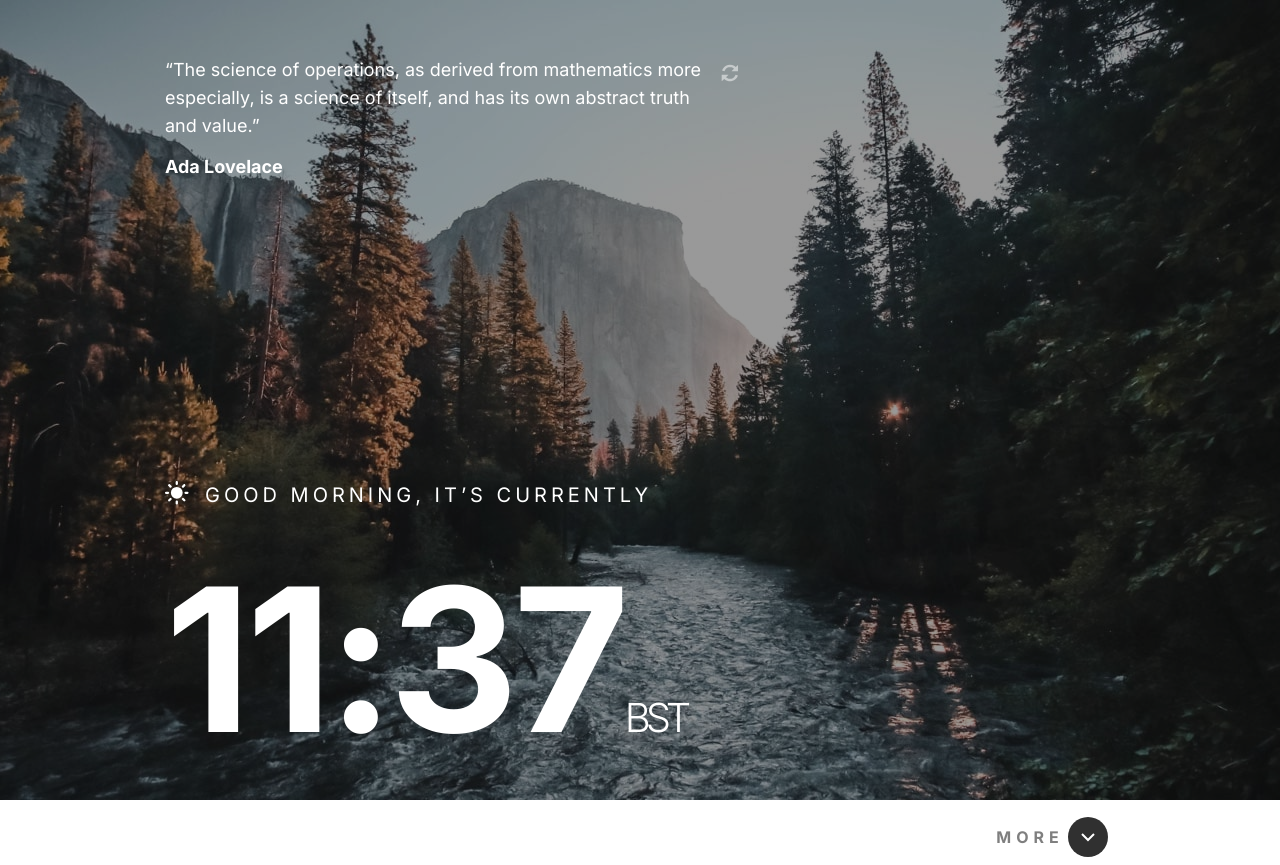
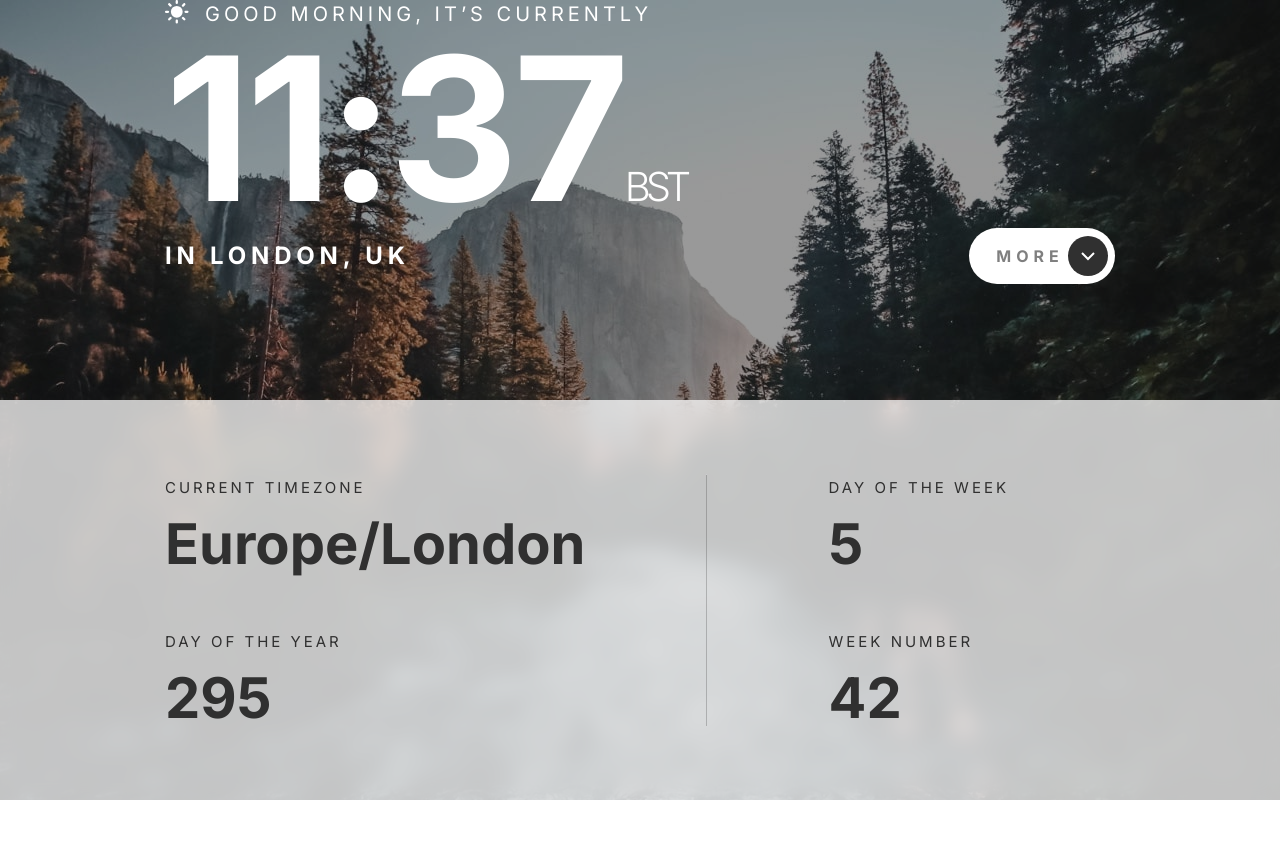
Before and after one commit to GustavoJuvino/Clock-App, a Next.js app: page / in a window 1280 px wide. After the commit the page ends 800 px from the top, so only its background shows below. Built offline with nearby package versions, Linux system fonts and the light colour scheme.

Commit message:
design: add css to Infos Component

```diff
--- /dev/null
+++ b/src/app/components/Infos.tsx
@@ -0,0 +1,88 @@
+import React from 'react'
+
+const Infos = () => {
+  return (
+    <section
+      id="infos_container"
+      className="
+        absolute
+        bottom-0
+        z-50
+        h-[256px]
+        w-full
+        text-darker-gunpowder-gray
+        sm:h-[440px]
+        md:h-[400px]
+      "
+    >
+      <div
+        className="
+          flex
+          justify-between
+          max-sm:mx-[26px]
+          max-sm:my-12
+          max-sm:flex-col
+          sm:ml-16
+          sm:w-[538px]
+          max-md:sm:my-[120px]
+          md:my-[74px]
+          lg:ml-[165px]
+          lg:w-[844px]
+        "
+      >
+        <section className="flex flex-col gap-4 sm:gap-[42px]">
+          <div className="max-sm:flex max-sm:justify-between">
+            <span
+              className="
+                  text-[13px]
+                  uppercase
+                  leading-[28px]
+                  tracking-[2.6px]
+                  lg:text-[15px]
+                  lg:tracking-[3px]
+                "
+            >
+              current timezone
+            </span>
+            <h2 className="text-[20px] font-bold sm:text-[40px] lg:text-5xl">
+              Europe/London
+            </h2>
+          </div>
+
+          <div className="max-sm:flex max-sm:justify-between">
+            <span className=" text-[13px] uppercase leading-[28px] tracking-[2.6px] lg:text-[15px] lg:tracking-[3px]">
+              day of the year
+            </span>
+            <h2 className="text-[20px] font-bold sm:text-[40px] lg:text-5xl">
+              295
+            </h2>
+          </div>
+        </section>
+
+        <hr className="h-[252px] w-[1px] bg-darker-gunpowder-gray opacity-25 max-sm:hidden" />
+
+        <section className="flex flex-col gap-4 max-sm:mt-4 sm:gap-[42px]">
+          <div className="max-sm:flex max-sm:justify-between">
+            <span className="text-[13px] uppercase leading-[28px] tracking-[2.6px] lg:text-[15px] lg:tracking-[3px]">
+              day of the week
+            </span>
+            <h2 className="text-[20px] font-bold sm:text-[40px] lg:text-5xl">
+              5
+            </h2>
+          </div>
+
+          <div className="max-sm:flex max-sm:justify-between">
+            <span className=" text-[13px] uppercase leading-[28px] tracking-[2.6px] lg:text-[15px] lg:tracking-[3px]">
+              week number
+            </span>
+            <h2 className="text-[20px] font-bold sm:text-[40px] lg:text-5xl">
+              42
+            </h2>
+          </div>
+        </section>
+      </div>
+    </section>
+  )
+}
+
+export default Infos
--- a/src/app/components/Main.tsx
+++ b/src/app/components/Main.tsx
@@ -2,6 +2,7 @@ import Image from 'next/image'
 import React from 'react'
 import { Refresh, Sun } from '../../../public/assets/svgs'
 import Button from './Button'
+import Infos from './Infos'
 
 const Main = () => {
   return (
@@ -17,7 +18,7 @@ const Main = () => {
       />
 
       <section className="flex w-full flex-col max-sm:pl-[26px] sm:px-16 lg:px-[165px]">
-        <div className="z-50 mt-14 h-auto w-[324px] md:w-[573px]">
+        {/* <div className="z-50 mt-14 h-auto w-[324px] md:w-[573px]">
           <div className="flex justify-between">
             <p className="w-full text-[12px] leading-[22px] sm:w-[88%] sm:text-base md:w-[100%]">
               “The science of operations, as derived from mathematics more
@@ -27,9 +28,9 @@ const Main = () => {
             <Refresh className="sm:mt-2" />
           </div>
           <h5 className="mt-[13px] text-[12px] sm:text-lg">Ada Lovelace</h5>
-        </div>
+        </div> */}
 
-        <section className="z-50 mt-[300px] w-auto">
+        <section className="z-50 w-auto">
           <div className="flex gap-x-4">
             <Sun />
             <h4 className="text-[12px] max-md:tracking-[3.6px] sm:text-base md:text-xl">
@@ -40,10 +41,11 @@ const Main = () => {
           <div className="max-sm:mt-4">
             <h1
               className="
-                text-[100px]
+                text-6xl
                 font-bold
                 max-md:leading-none
                 max-md:tracking-[-4.38px]
+                mobile:text-[100px]
                 sm:text-[175px]
                 md:text-10xl
               "
@@ -83,6 +85,8 @@ const Main = () => {
           <Button />
         </div>
       </section>
+
+      <Infos />
     </section>
   )
 }
--- a/src/app/globals.css
+++ b/src/app/globals.css
@@ -16,3 +16,8 @@ ul, li{
   padding: 0px;
   margin: 0px;
 }
+
+#infos_container {
+  background-color: rgba(255, 255, 255, 0.75);
+  backdrop-filter: blur(10px);
+}
--- a/tailwind.config.ts
+++ b/tailwind.config.ts
@@ -26,6 +26,9 @@ const config: Config = {
         '5xl': ['56px', { fontWeight: 'bold' }],
         '10xl': ['200px', { fontWeight: 'bold', letterSpacing: '-5px' }],
       },
+      screens: {
+        mobile: '340px',
+      },
     },
   },
   plugins: [],
```
